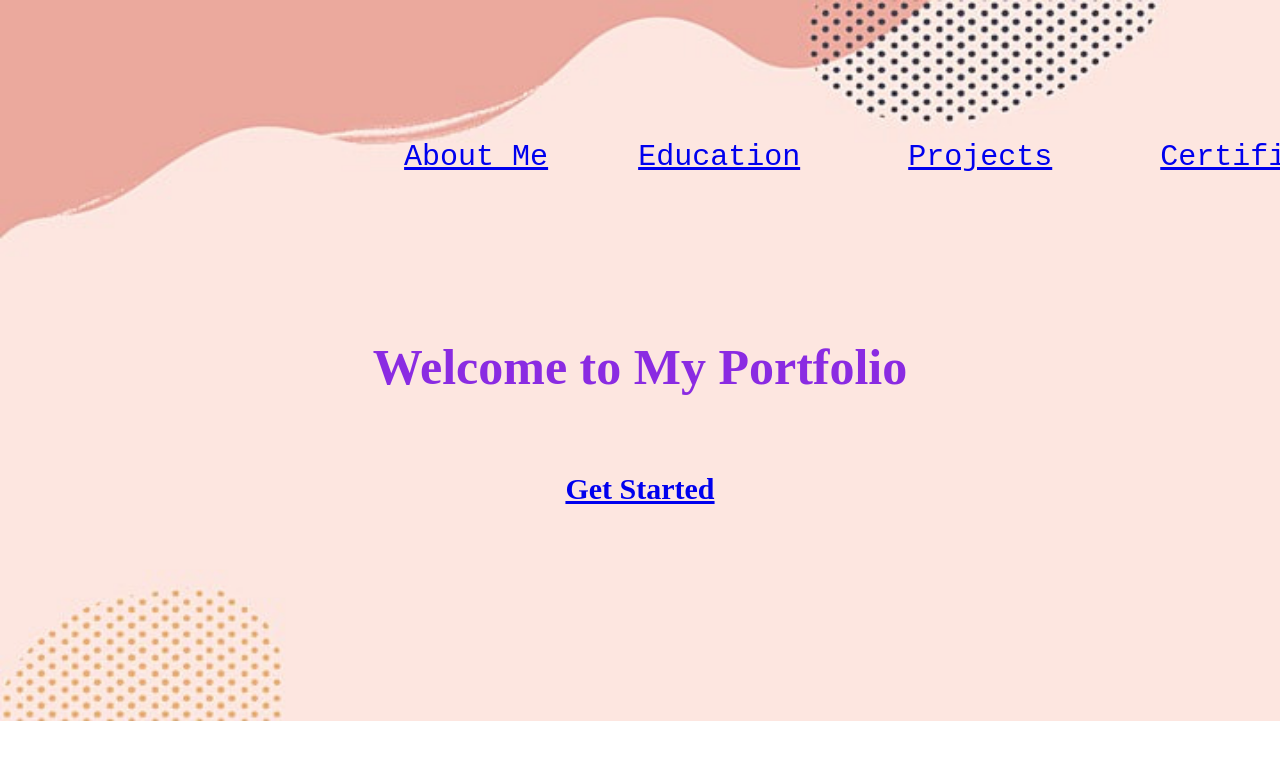
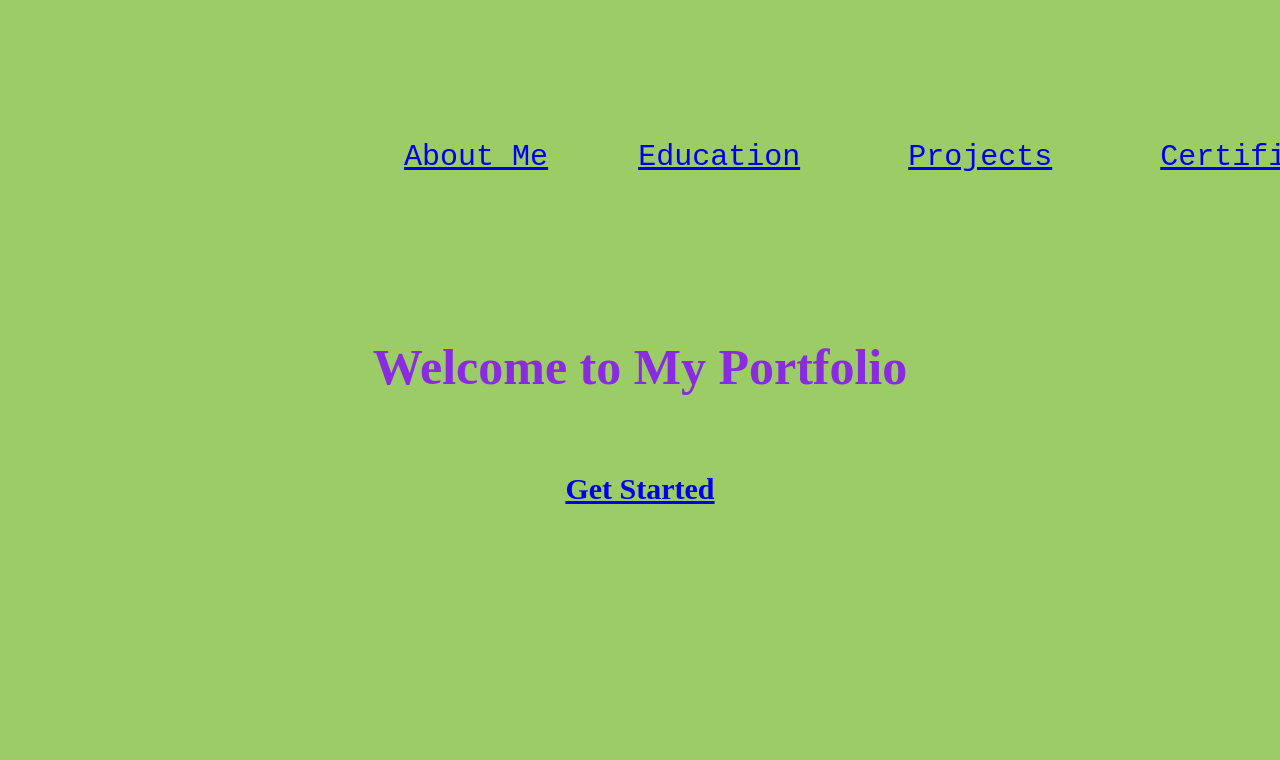
Before and after one commit to Pujitha48/portfolio, a plain HTML site: page index.html in a window 1280 px wide. Shown: the top 760 px of the page. Drawn offline with Linux system fonts and the light colour scheme.

Commit message:
Update index.html

```diff
--- a/index.html
+++ b/index.html
@@ -7,9 +7,7 @@
     <title>Portfolio</title>
     <style>
         body{
-            background-image: url(pngtree-abstract.jpg);
-            background-size: cover;
-            background-repeat: no-repeat;
+           background-color: #9CCC65;
 
         }
 
```
